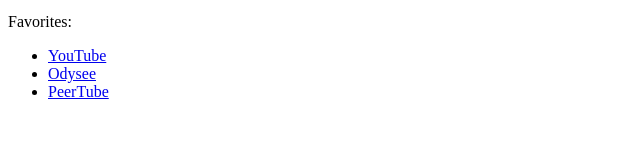
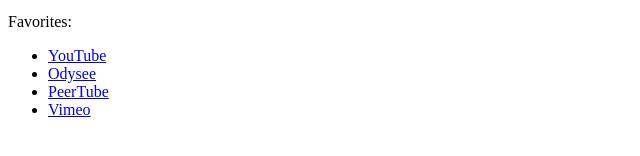
Before and after one commit to PeterSchachte/PeterSchachte.github.io, a plain HTML site: page index.html in a window 1280 px wide. Shown: the part 144-300 px from the top of the page, without its empty margins (0-640 px from the left). Drawn offline with Linux system fonts and the light colour scheme.

Commit message:
Update index.html

```diff
--- a/index.html
+++ b/index.html
@@ -30,6 +30,7 @@
     <li><a href="https://www.youtube.com/" target="_blank">YouTube</a></li>
     <li><a href="https://www.odysee.com" target="_blank">Odysee</a></li>
     <li><a href="https://www.peertube.tv" target="_blank">PeerTube</a></li>
+    <li><a href="https://www.vimeo.com/watch" target="_blank">Vimeo</a></li>
   </ul>
 </body>
 </html>
```
